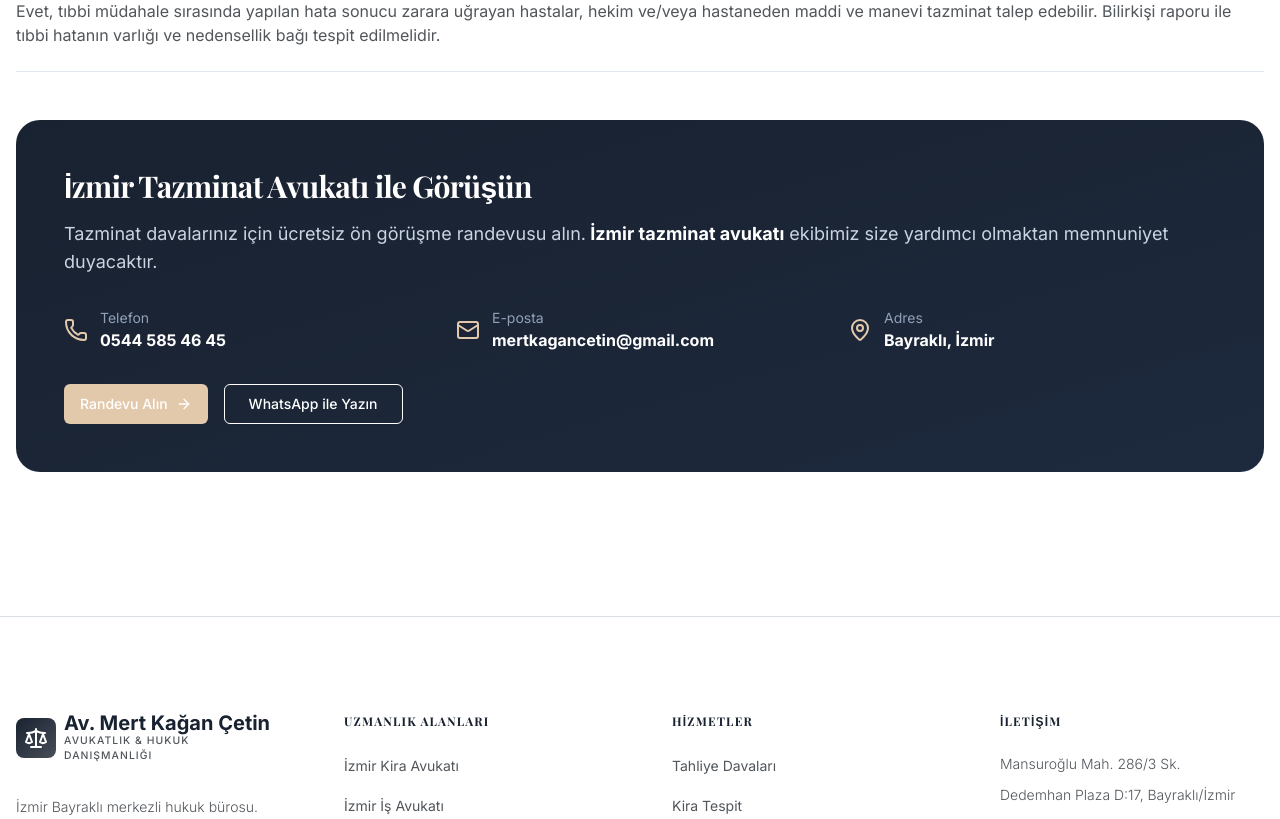
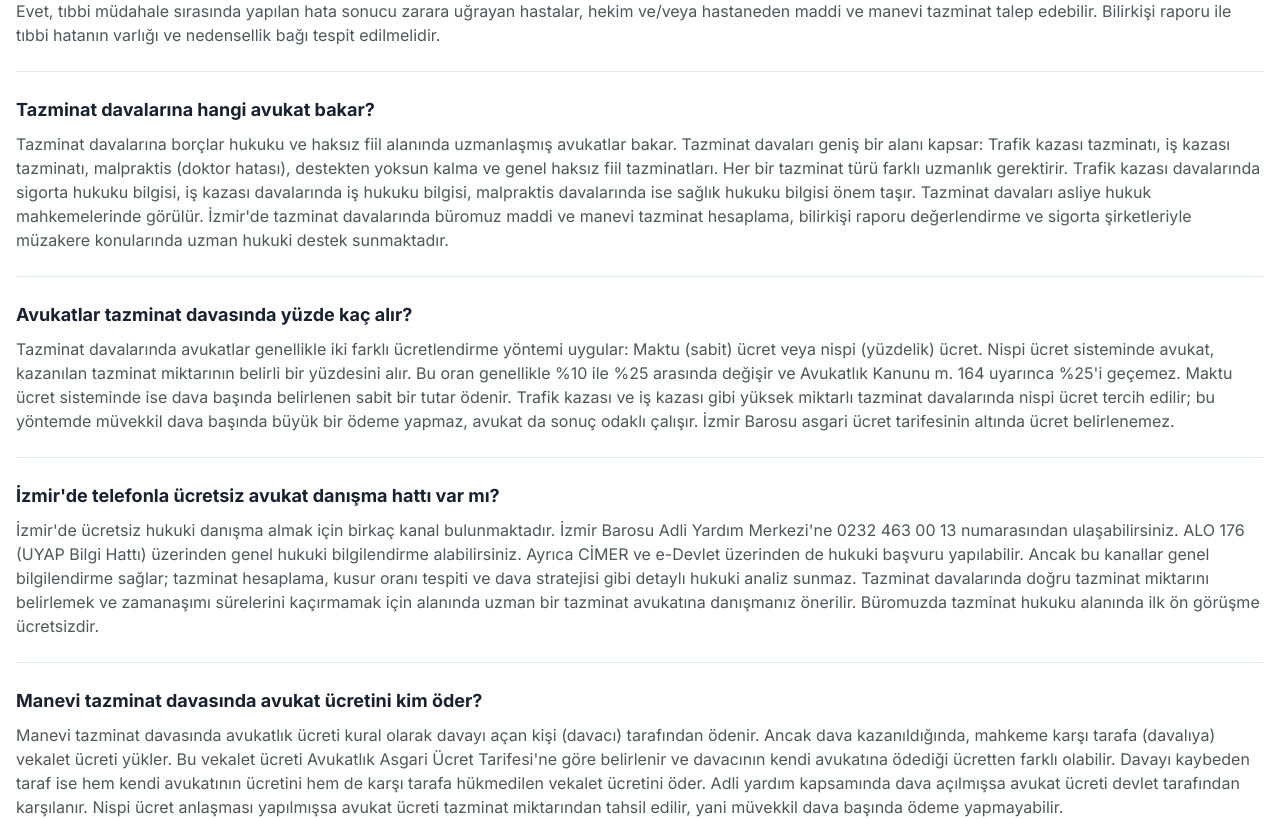
Before and after one commit to pixelmirage/site, a Next.js app: page /izmir-tazminat-avukati in a window 1280 px wide. Shown: the part 8300-9119 px from the top of the page. Built offline with nearby package versions, Linux system fonts and the light colour scheme; a web font is replaced by a local one.

Commit message:
Tazminat avukati FAQ: 4 People Also Ask sorusu ekle - Hangi avukat bakar, yuzde kac alir, ucretsiz danisma, avukat ucretini kim oder - Co-Authored-By: Claude Opus 4.6 <noreply@anthropic.com>

```diff
--- a/src/app/izmir-tazminat-avukati/page.tsx
+++ b/src/app/izmir-tazminat-avukati/page.tsx
@@ -108,6 +108,22 @@ const faqs = [
     {
         question: "Malpraktis (doktor hatası) tazminatı alınabilir mi?",
         answer: "Evet, tıbbi müdahale sırasında yapılan hata sonucu zarara uğrayan hastalar, hekim ve/veya hastaneden maddi ve manevi tazminat talep edebilir. Bilirkişi raporu ile tıbbi hatanın varlığı ve nedensellik bağı tespit edilmelidir."
+    },
+    {
+        question: "Tazminat davalarına hangi avukat bakar?",
+        answer: "Tazminat davalarına borçlar hukuku ve haksız fiil alanında uzmanlaşmış avukatlar bakar. Tazminat davaları geniş bir alanı kapsar: Trafik kazası tazminatı, iş kazası tazminatı, malpraktis (doktor hatası), destekten yoksun kalma ve genel haksız fiil tazminatları. Her bir tazminat türü farklı uzmanlık gerektirir. Trafik kazası davalarında sigorta hukuku bilgisi, iş kazası davalarında iş hukuku bilgisi, malpraktis davalarında ise sağlık hukuku bilgisi önem taşır. Tazminat davaları asliye hukuk mahkemelerinde görülür. İzmir'de tazminat davalarında büromuz maddi ve manevi tazminat hesaplama, bilirkişi raporu değerlendirme ve sigorta şirketleriyle müzakere konularında uzman hukuki destek sunmaktadır."
+    },
+    {
+        question: "Avukatlar tazminat davasında yüzde kaç alır?",
+        answer: "Tazminat davalarında avukatlar genellikle iki farklı ücretlendirme yöntemi uygular: Maktu (sabit) ücret veya nispi (yüzdelik) ücret. Nispi ücret sisteminde avukat, kazanılan tazminat miktarının belirli bir yüzdesini alır. Bu oran genellikle %10 ile %25 arasında değişir ve Avukatlık Kanunu m. 164 uyarınca %25'i geçemez. Maktu ücret sisteminde ise dava başında belirlenen sabit bir tutar ödenir. Trafik kazası ve iş kazası gibi yüksek miktarlı tazminat davalarında nispi ücret tercih edilir; bu yöntemde müvekkil dava başında büyük bir ödeme yapmaz, avukat da sonuç odaklı çalışır. İzmir Barosu asgari ücret tarifesinin altında ücret belirlenemez."
+    },
+    {
+        question: "İzmir'de telefonla ücretsiz avukat danışma hattı var mı?",
+        answer: "İzmir'de ücretsiz hukuki danışma almak için birkaç kanal bulunmaktadır. İzmir Barosu Adli Yardım Merkezi'ne 0232 463 00 13 numarasından ulaşabilirsiniz. ALO 176 (UYAP Bilgi Hattı) üzerinden genel hukuki bilgilendirme alabilirsiniz. Ayrıca CİMER ve e-Devlet üzerinden de hukuki başvuru yapılabilir. Ancak bu kanallar genel bilgilendirme sağlar; tazminat hesaplama, kusur oranı tespiti ve dava stratejisi gibi detaylı hukuki analiz sunmaz. Tazminat davalarında doğru tazminat miktarını belirlemek ve zamanaşımı sürelerini kaçırmamak için alanında uzman bir tazminat avukatına danışmanız önerilir. Büromuzda tazminat hukuku alanında ilk ön görüşme ücretsizdir."
+    },
+    {
+        question: "Manevi tazminat davasında avukat ücretini kim öder?",
+        answer: "Manevi tazminat davasında avukatlık ücreti kural olarak davayı açan kişi (davacı) tarafından ödenir. Ancak dava kazanıldığında, mahkeme karşı tarafa (davalıya) vekalet ücreti yükler. Bu vekalet ücreti Avukatlık Asgari Ücret Tarifesi'ne göre belirlenir ve davacının kendi avukatına ödediği ücretten farklı olabilir. Davayı kaybeden taraf ise hem kendi avukatının ücretini hem de karşı tarafa hükmedilen vekalet ücretini öder. Adli yardım kapsamında dava açılmışsa avukat ücreti devlet tarafından karşılanır. Nispi ücret anlaşması yapılmışsa avukat ücreti tazminat miktarından tahsil edilir, yani müvekkil dava başında ödeme yapmayabilir."
     }
 ];
 
```
